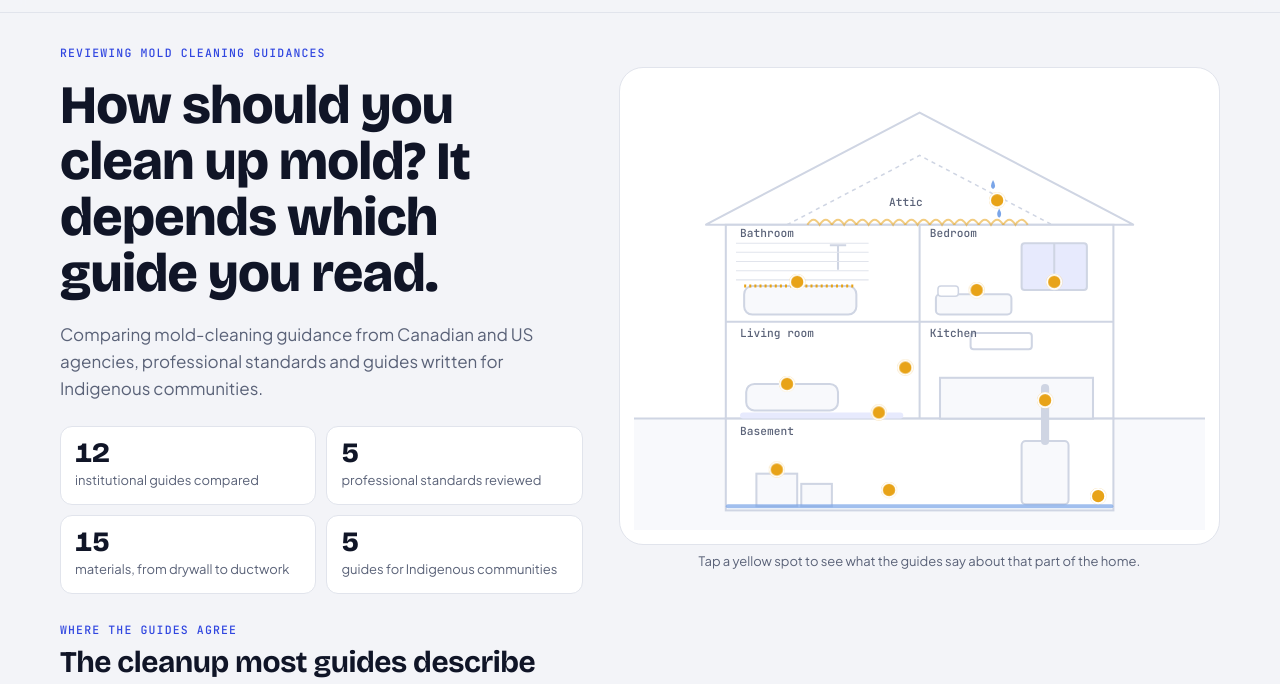
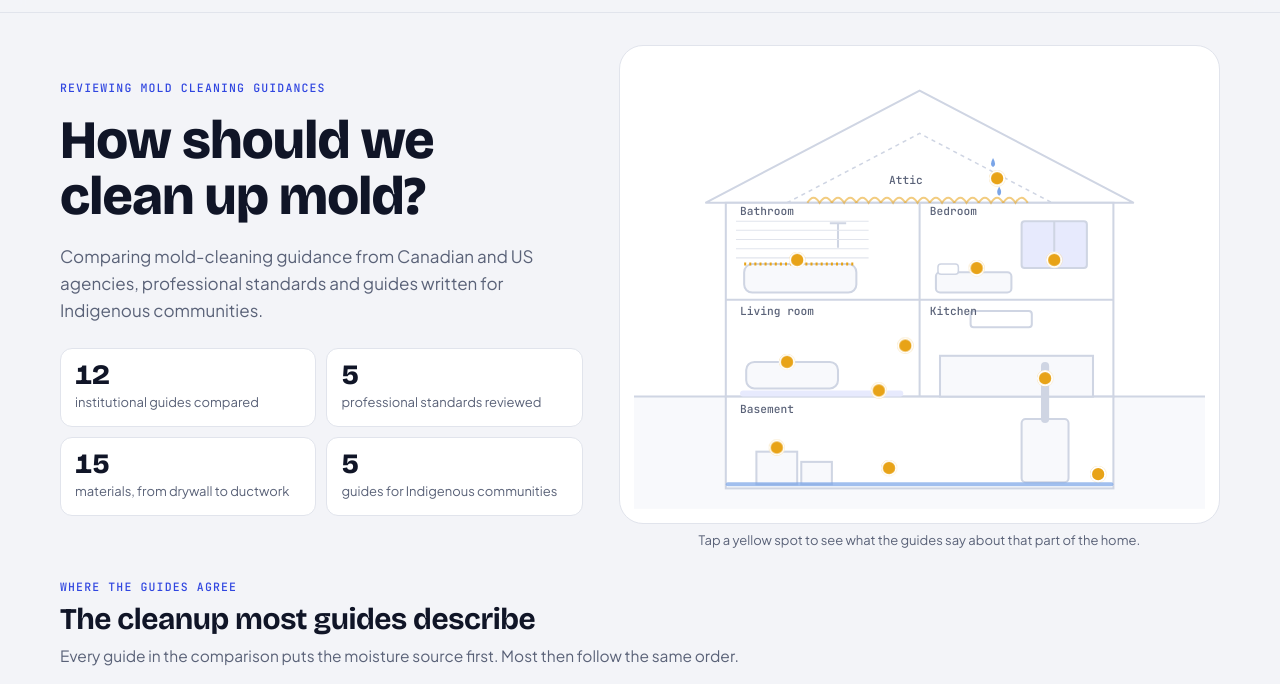
Before and after one commit to clarah3520/mold-guidance, a plain HTML site: page index.html in a window 1280 px wide. Shown: the part 52-736 px from the top of the page. Drawn offline with nearby package versions, Linux system fonts and the light colour scheme.

Commit message:
Add files via upload

```diff
--- a/index.html
+++ b/index.html
@@ -175,7 +175,7 @@ footer{border-top:1px solid var(--line);padding-block:24px;color:var(--muted);fo
   <div class="hero">
     <div class="hero-text">
       <span class="eyebrow">Reviewing Mold Cleaning Guidances</span>
-      <h1>How should you clean up mold? It depends which guide you read.</h1>
+      <h1>How should we clean up mold?</h1>
       <p class="lead">Comparing mold-cleaning guidance from Canadian and US agencies, professional standards and guides written for Indigenous communities. </p>
       <div class="stats">
         <div class="stat"><b>12</b><span>institutional guides compared</span></div>
```
